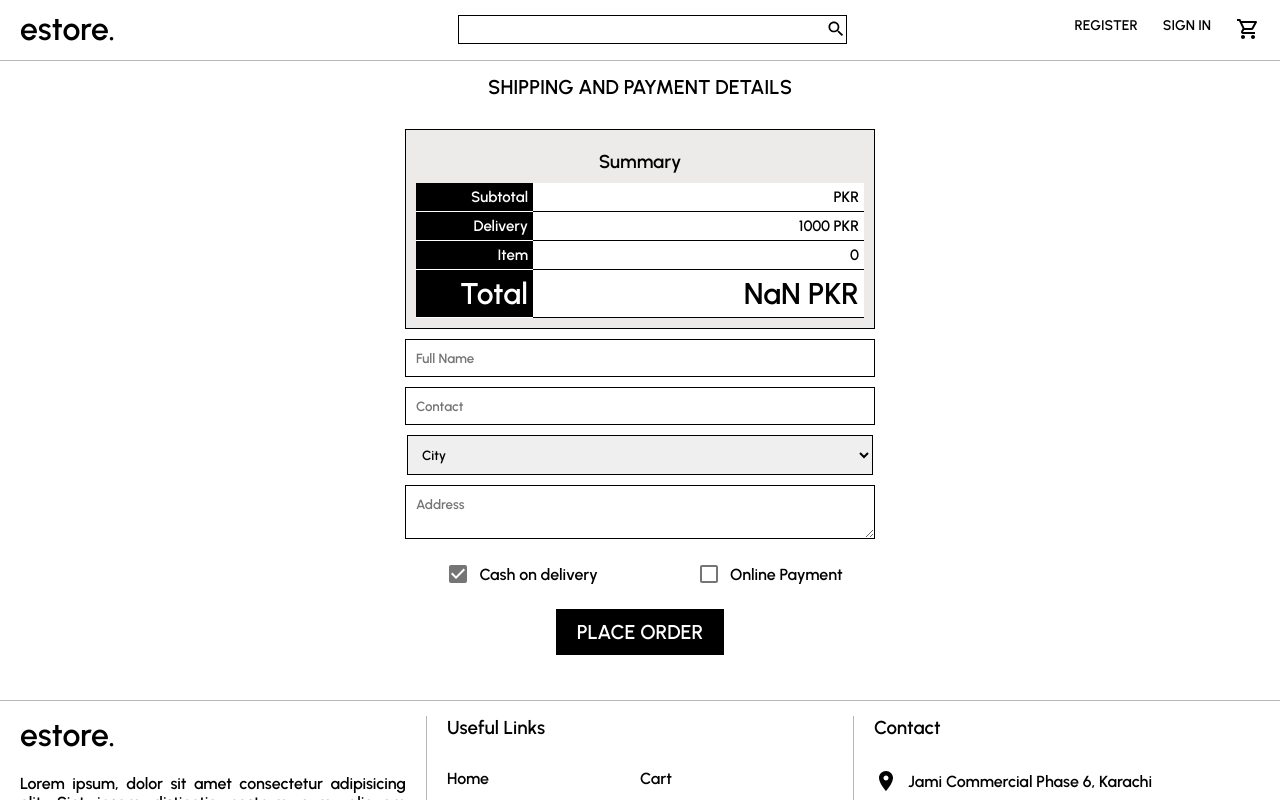
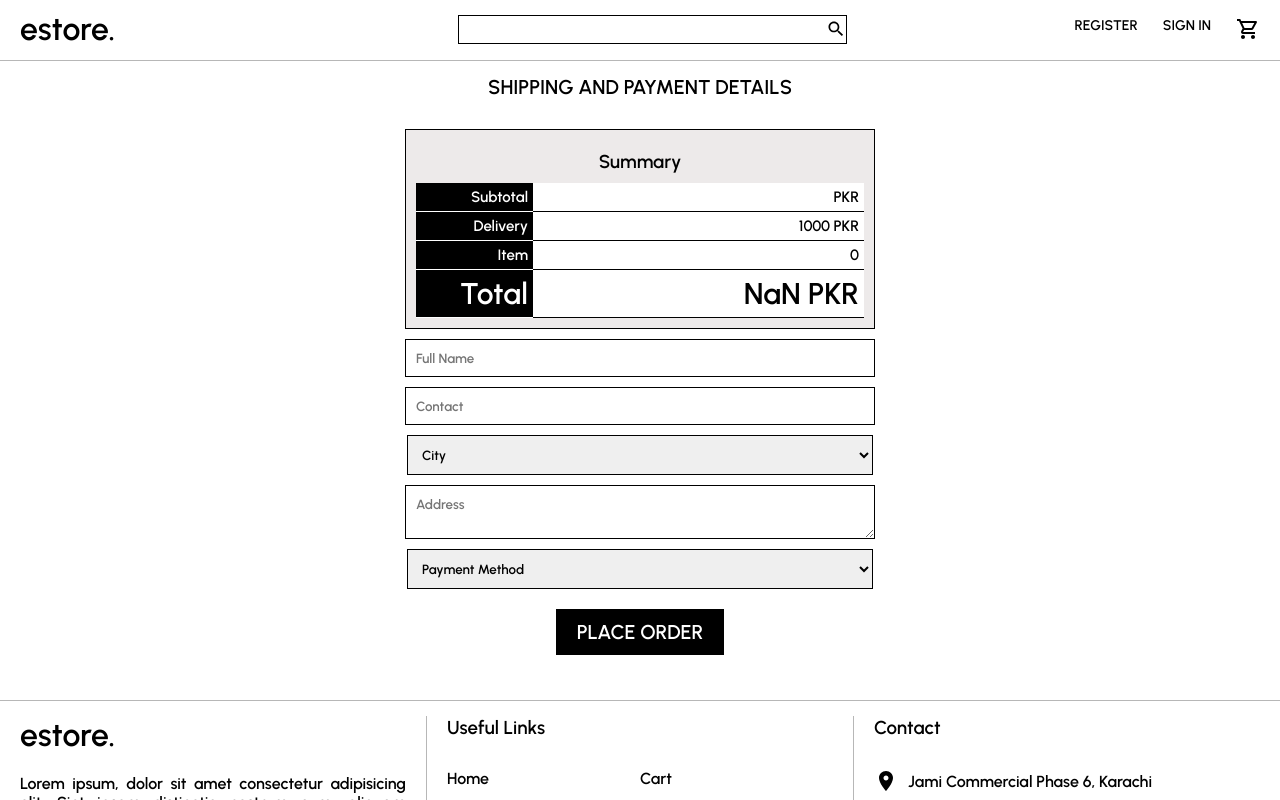
Before and after one commit to waqar-ahmed51/React-Project-e-commerce-app-estore.com, a React (Create React App) app in the folder e-commerce-project/: page /checkout in a window 1280 px wide. Shown: the top 800 px of the page. Built offline with nearby package versions, Linux system fonts and the light colour scheme.

Commit message:
Update ShippingPayment.jsx

```diff
--- a/e-commerce-project/src/components/ShippingPayment.jsx
+++ b/e-commerce-project/src/components/ShippingPayment.jsx
@@ -1,5 +1,4 @@
 import styled from "styled-components";
-import { Checkbox } from "@material-ui/core";
 
 const Wrapper = styled.div`
   margin: 20px;
@@ -114,17 +113,13 @@ const SummaryTitle = styled.h3`
 
 const PaymentMethod = styled.div`
   height: 50px;
-  width: 100%;
+  width: 104%;
   padding-bottom: 10px;
   display: flex;
   justify-content: center;
   align-items: center;
   text-align: center;
 `;
-const CashOnDelivery = styled.div`
-  padding-right: 90px;
-`;
-const OnlinePayment = styled.div``;
 
 const ShippingPayment = ({ totalCartItems, totalPriceCartItems }) => {
   totalPriceCartItems = totalPriceCartItems[totalPriceCartItems.length - 1];
@@ -166,10 +161,13 @@ const ShippingPayment = ({ totalCartItems, totalPriceCartItems }) => {
         </SelectFiled>
         <InputFieldAddress placeholder="Address"></InputFieldAddress>
         <PaymentMethod>
-          <Checkbox color="black" checked />
-          <CashOnDelivery>Cash on delivery</CashOnDelivery>
-          <Checkbox color="black" />
-          <OnlinePayment>Online Payment</OnlinePayment>
+          <SelectFiled>
+            <Option disabled selected>
+              Payment Method
+            </Option>
+            <Option>Cash On Delivery</Option>
+            <Option>Online Transfer</Option>
+          </SelectFiled>
         </PaymentMethod>
         <SubmitButton>PLACE ORDER</SubmitButton>
       </ShippingPaymentContainer>
```
